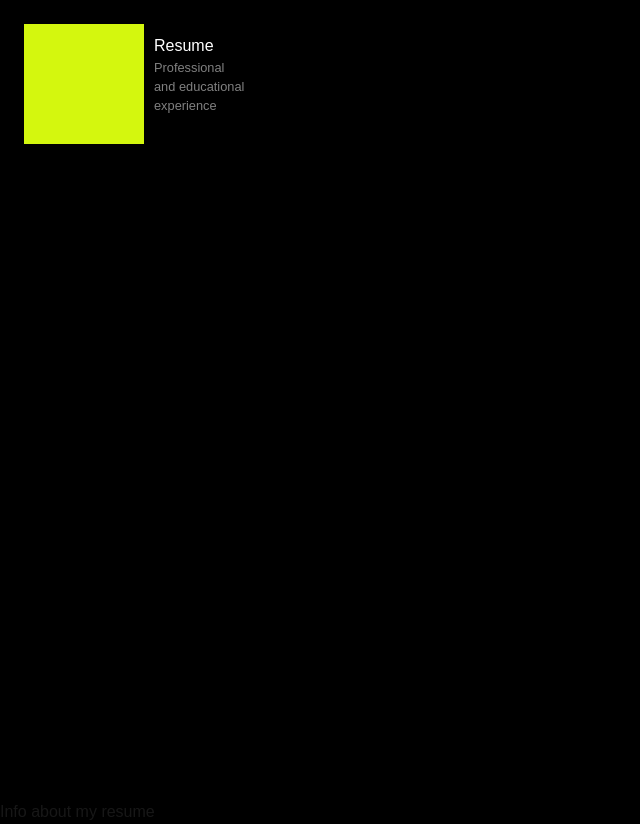
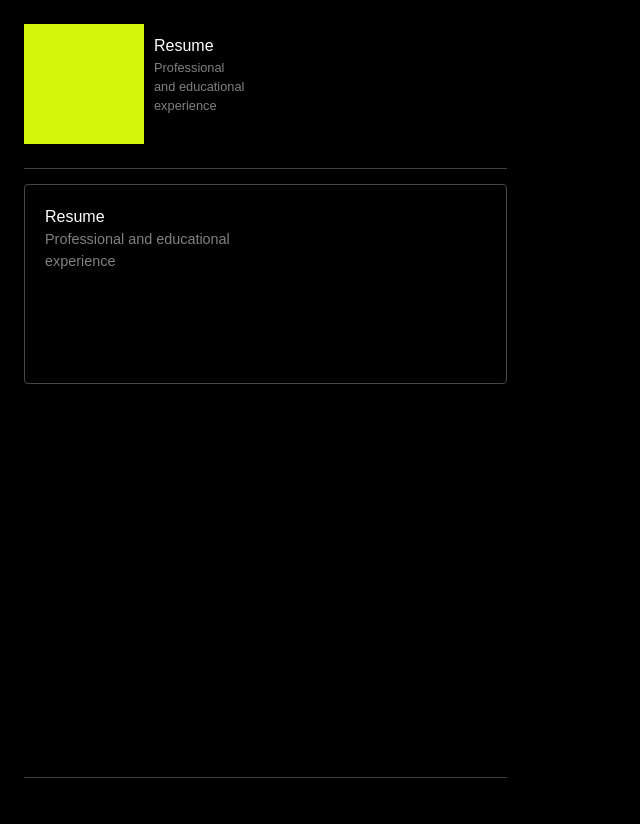
Before and after one commit to q-0q/website, a Next.js app: page /resume in a window 1280 px wide. Shown: the whole page, without its empty margins (0-640 px from the left). After the commit the page ends 800 px from the top, so only its background shows below. Built offline with nearby package versions, Linux system fonts and the light colour scheme.

Commit message:
feat: resume

```diff
--- a/app/resume/page.tsx
+++ b/app/resume/page.tsx
@@ -1,10 +1,13 @@
-"use client"
+"use client";
 
-import Menu from "@/component/menu";
-import Image from "next/image";
-import { useState, type CSSProperties } from "react";
-
+import SubpageList from "@/component/subpage-list";
+import Subpage from "@/component/subpage";
+import { resumeItems } from "@/data/resume-data";
 
 export default function Resume() {
-  return <p> Info about my resume </p>;
+  return (
+    <Subpage>
+      <SubpageList items={resumeItems}></SubpageList>
+    </Subpage>
+  );
 }
--- a/component/subpage-list-item.tsx
+++ b/component/subpage-list-item.tsx
@@ -7,6 +7,7 @@ export interface SubpageListItemData {
   contributions: string | null;
   playUrl: string | null;
   sourceUrl : string | null;
+  sourceButtonTextOverride : string | null;
   engine: string | null;
   markdownPath: string;
   thumbnailVideoUrl: string | null;
--- a/component/subpage-list-selection.tsx
+++ b/component/subpage-list-selection.tsx
@@ -66,7 +66,7 @@ export default function SubpageListSelection({
                       color: "var(--brand-color)",
                     }}
                   >
-                    Source
+                    {(item.sourceButtonTextOverride ? item.sourceButtonTextOverride : "Source")}
                   </a>
                 )}
                 {item.playUrl && (
@@ -158,8 +158,6 @@ const styles: {
   },
   divider: {
     color: "#474747",
-    width: "200%"
-    // margin: "1rem 0",
   },
   time: {
     color: "gray",
--- a/component/subpage.tsx
+++ b/component/subpage.tsx
@@ -35,7 +35,6 @@ export default function Subpage({ children } : SubpageProps ) {
 
 const styles: { container: CSSProperties } = {
   container: {
-    // background: "red",
     padding: "calc(var(--vh, 1vh) * 3)",
     // paddingRight: "calc(var(--vh, 1vh) * 3)",
     // paddingTop: "calc(var(--vh, 1vh) * 3)",
--- a/data/code-data.ts
+++ b/data/code-data.ts
@@ -9,7 +9,8 @@ export const codeItems: SubpageListItemData[] = [
     contributions: "Everything",
     playUrl: null,
     sourceUrl: "https://github.com/wasp-state-machine/wasp",
-    engine: "",
+    sourceButtonTextOverride: null,
+    engine: null,
     markdownPath: "markdown/wasp.md",
     thumbnailVideoUrl: null,
     date: "2025-10-28T00:16:41+0000",
@@ -20,7 +21,8 @@ export const codeItems: SubpageListItemData[] = [
     contributions: "Everything",
     playUrl: null,
     sourceUrl: "https://github.com/q-0q/website",
-    engine: "",
+    sourceButtonTextOverride: null,
+    engine: null,
     markdownPath: "markdown/website.md",
     thumbnailVideoUrl: null,
     date: "2025-10-28T00:16:41+0000",
--- a/data/games-data.ts
+++ b/data/games-data.ts
@@ -9,6 +9,7 @@ export const gameItems: SubpageListItemData[] = [
     contributions: "Everything",
     playUrl: "https://q-0q.itch.io/iapetus",
     sourceUrl: "https://github.com/q-0q/iapetus",
+    sourceButtonTextOverride: null,
     engine: "Unity",
     markdownPath: "markdown/iapetus.md",
     thumbnailVideoUrl:
@@ -21,6 +22,7 @@ export const gameItems: SubpageListItemData[] = [
     contributions: "Everything",
     playUrl: null,
     sourceUrl: "https://github.com/q-0q/ProjectSilverNeedle",
+    sourceButtonTextOverride: null,
     engine: "Unity & Photon Quantum",
     markdownPath: "markdown/psn.md",
     thumbnailVideoUrl:
@@ -33,6 +35,7 @@ export const gameItems: SubpageListItemData[] = [
     contributions: "Everything",
     playUrl: "https://q-0q.itch.io/melody-temple",
     sourceUrl: "https://github.com/q-0q/melody-temple",
+    sourceButtonTextOverride: null,
     engine: "Godot",
     markdownPath: "markdown/melody-temple.md",
     thumbnailVideoUrl:
@@ -45,6 +48,7 @@ export const gameItems: SubpageListItemData[] = [
     contributions: "Everything",
     playUrl: "https://q-0q.itch.io/synapse",
     sourceUrl: "https://github.com/q-0q/synapse",
+    sourceButtonTextOverride: null,
     engine: "Unity",
     markdownPath: "markdown/synapse.md",
     thumbnailVideoUrl:
@@ -57,6 +61,7 @@ export const gameItems: SubpageListItemData[] = [
     contributions: "Everything",
     playUrl: null,
     sourceUrl: "https://github.com/q-0q/PAWPRINCE",
+    sourceButtonTextOverride: null,
     engine: "Unity",
     markdownPath: "markdown/pawprince.md",
     thumbnailVideoUrl:
@@ -69,6 +74,7 @@ export const gameItems: SubpageListItemData[] = [
     contributions: "Everything",
     playUrl: null,
     sourceUrl: "https://github.com/q-0q/ornament",
+    sourceButtonTextOverride: null,
     engine: "Godot",
     markdownPath: "markdown/ornament.md",
     thumbnailVideoUrl:
--- a/data/resume-data.ts
+++ b/data/resume-data.ts
@@ -2,15 +2,17 @@
 
 import { SubpageListItemData } from "@/component/subpage-list-item";
 
-export const codeItems: SubpageListItemData[] = [
+export const resumeItems: SubpageListItemData[] = [
   {
     title: "Resume",
     description: "Professional and educational experience",
     contributions: null,
     playUrl: null,
-    sourceUrl: null,
-    engine: "",
-    markdownPath: "markdown/wasp.md",
+    sourceUrl:
+      "https://osgho0ft4qfkeusc.public.blob.vercel-storage.com/Jack-Withers-Resume.pdf",
+    sourceButtonTextOverride: "View as PDF",
+    engine: null,
+    markdownPath: "markdown/resume.md",
     thumbnailVideoUrl: null,
     date: "2025-10-28T00:16:41+0000",
   },
--- /dev/null
+++ b/public/markdown/resume.md
@@ -0,0 +1,46 @@
+## Work experience
+
+### Ford Motor Company
+
+#### Kubernetes Platform Engineer - Analyst
+
+> 2023 - Present
+
+- Managing the company’s most critical piece of cloud infrastructure, its fleet of Kubernetes (OpenShift) clusters, which run tens of thousands of containerized apps globally, across both the cloud and on-site.
+- Orchestrating infrastructure projects at global scale: design automation to migrate thousands of applications from deprecated to replacement clusters; on-boarding new users and applications from non-Kubernetes platforms; entirely transformed the platform into a Git-ops model
+- Implementing and maintaining full-stack, containerized cloud applications like pure API backends, monitoring dashboards and developer experience tools; proficient in industry standard cloud development practices CI/CD (pipelines, image-building, monitoring).
+- Responding to platform incidents such as outages and identifying root causes; troubleshooting critical app disruptions in real-time, including off-hours shifts on nights and weekends.
+
+## Notable projects
+
+### Wasp
+
+#### Creator & principal maintainer
+
+> 2024 - Present
+
+- Designing, implementing, and maintaining an open-source .NET library for building flexible state machines, primarily for use in game controllers.
+- Delivered as a Nuget package with over 1000 downloads.
+
+
+### Project SilverNeedle
+
+####  Sole developer, artist & animator
+
+> 2024 - Present
+
+- Developing a 1-vs-1 fighting game with online multiplayer, implementing responsive rollback netcode with the Photon Quantum engine.
+- Designing and programming a growing roster of complex game characters with unique thematic and mechanical identities: modeling, rigging, and animating characters in Blender; integrating into game engine with custom pipelines. Reusing shared gameplay logic between characters when possible using a sophisticated system of inheritance-based state machines.
+
+## Notable proficiencies
+
+- **Game:** Unity Engine, Godot Engine, Blender, Photon platform
+- **Cloud & web:** Kubernetes, RedHat OpenShift, Tekton, ArgoCD, GCP, Vercel, React
+- **Languages:** C#, Go, Python, Bash, Typescript/Javascript
+- **Misc:** GitHub, Adobe Photoshop, FL Studio
+
+## Education
+
+### University of Michigan
+
+Bachelor of Science in Computer Science. Ann Arbor, MI, 2023.
```
